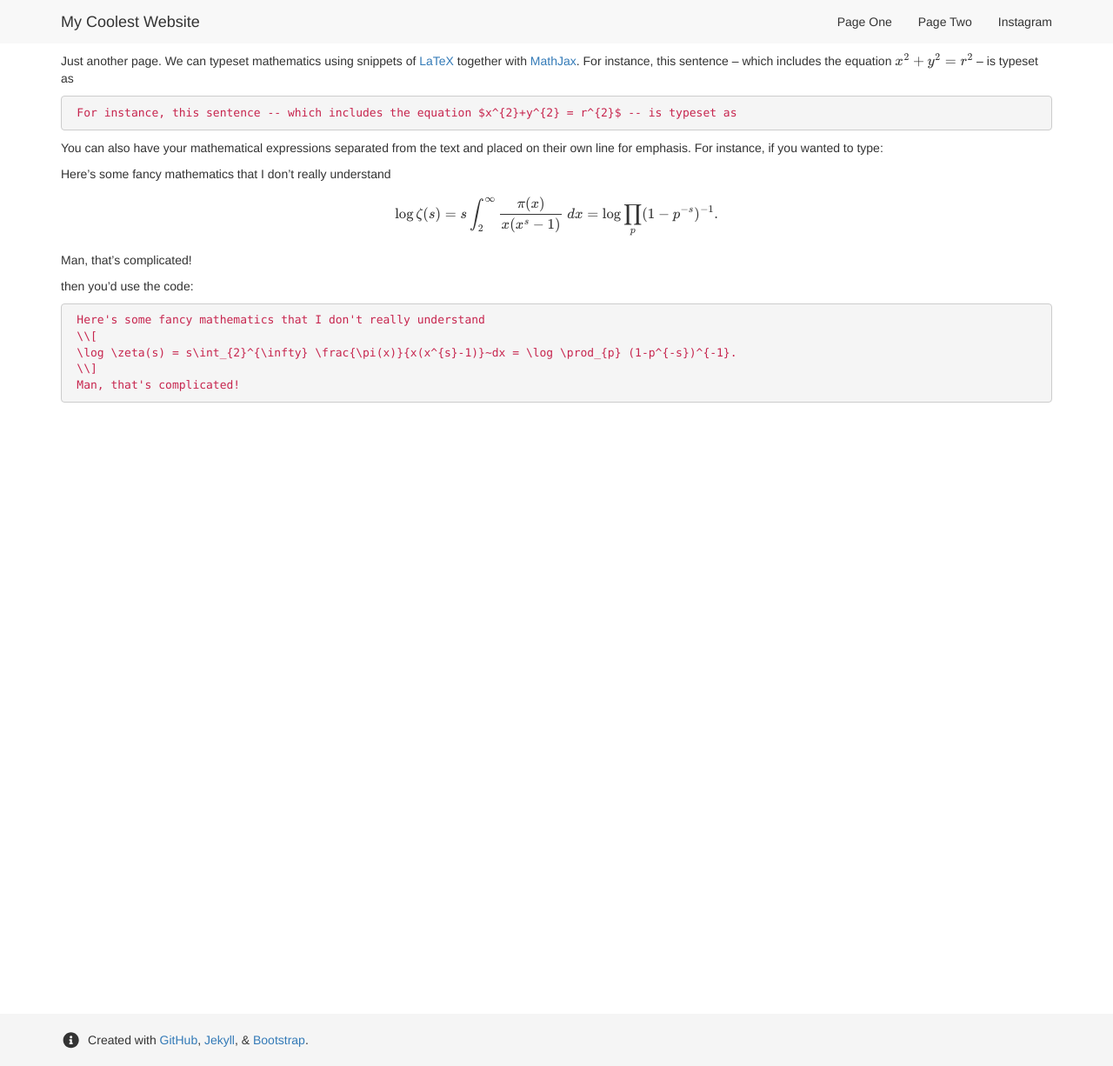
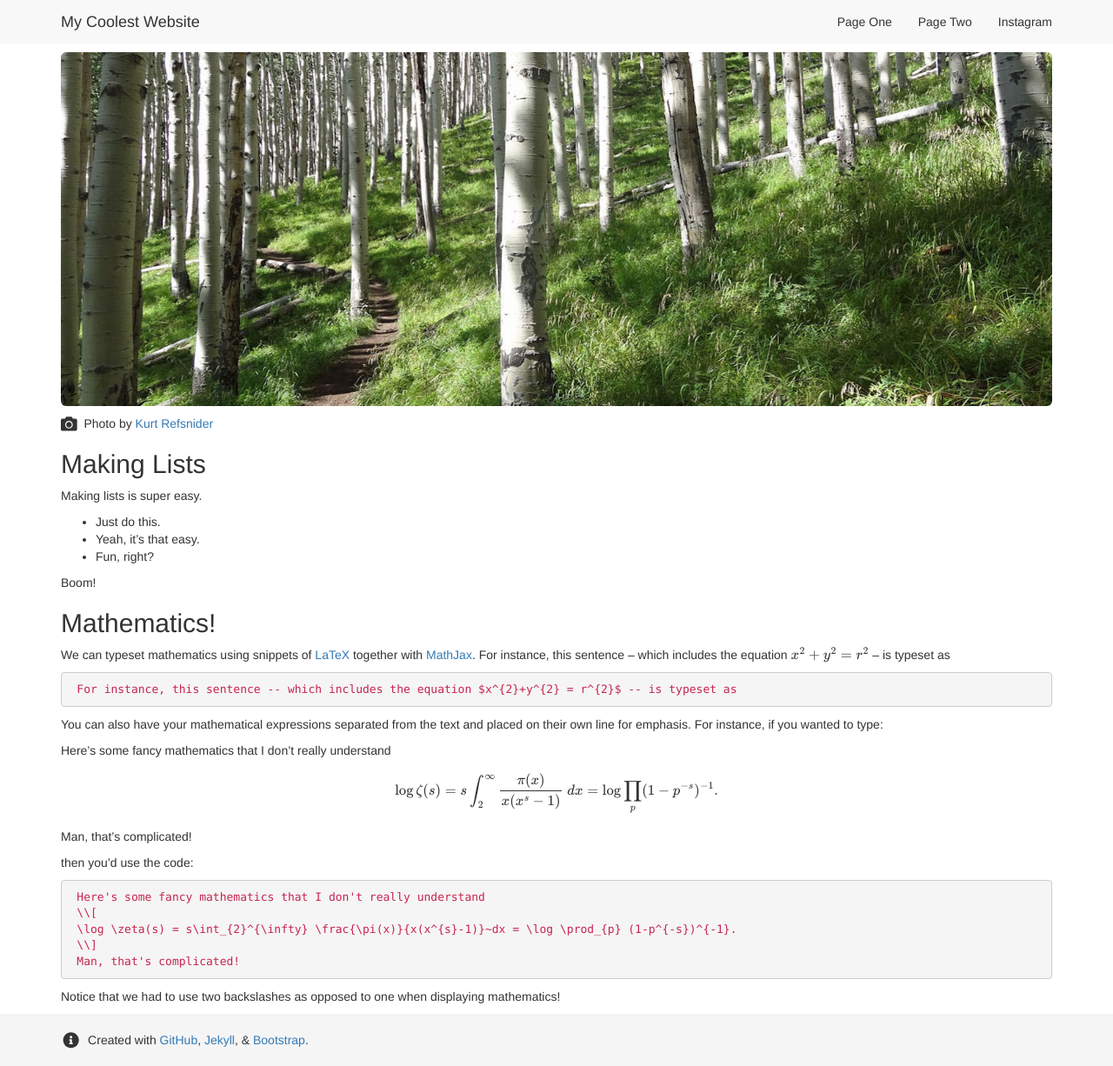
Before and after one commit to dcernst/SampleWebsite, a Jekyll site: the page built from page2.md, in a window 1280 px wide and 1226 px high. Shown: the whole window at 87% size. Built offline with Jekyll 4.4.1, drawn with Linux system fonts in a browser that asks for light colours; nearby versions of some CDN libraries; formulas are drawn with MathJax 3.

Commit message:
More tweaks

```diff
--- a/page2.md
+++ b/page2.md
@@ -4,7 +4,23 @@ author: Dana Ernst
 layout: default
 ---
 
-Just another page.  We can typeset mathematics using snippets of [LaTeX](https://en.wikipedia.org/wiki/LaTeX) together with [MathJax](https://www.mathjax.org/).  For instance, this sentence -- which includes the equation $x^{2}+y^{2} = r^{2}$ -- is typeset as
+<img src="{{ site.baseurl }}/images/Aspens-Refsnider.jpg" class="img-responsive img-rounded" img style="margin-bottom: 10px" />
+
+<i class="fas fa-camera fa-lg"></i>&nbsp; Photo by <a href="https://www.ultramtb.net/about-kurt-refsnider.html#/" target="_blank">Kurt Refsnider</a>
+
+## Making Lists ##
+
+Making lists is super easy.
+
+- Just do this.
+- Yeah, it's that easy.
+- Fun, right?
+
+Boom!
+
+## Mathematics! ##
+
+We can typeset mathematics using snippets of [LaTeX](https://en.wikipedia.org/wiki/LaTeX) together with [MathJax](https://www.mathjax.org/).  For instance, this sentence -- which includes the equation $x^{2}+y^{2} = r^{2}$ -- is typeset as
 
 <pre><code> For instance, this sentence -- which includes the equation $x^{2}+y^{2} = r^{2}$ -- is typeset as</code></pre>
 
@@ -22,3 +38,5 @@ then you'd use the code:
  \\]
  Man, that's complicated!
 </code></pre>
+
+Notice that we had to use two backslashes as opposed to one when displaying mathematics!
```
Also changed, not shown: sitemap/index.md (deleted, +0 -7 lines).
